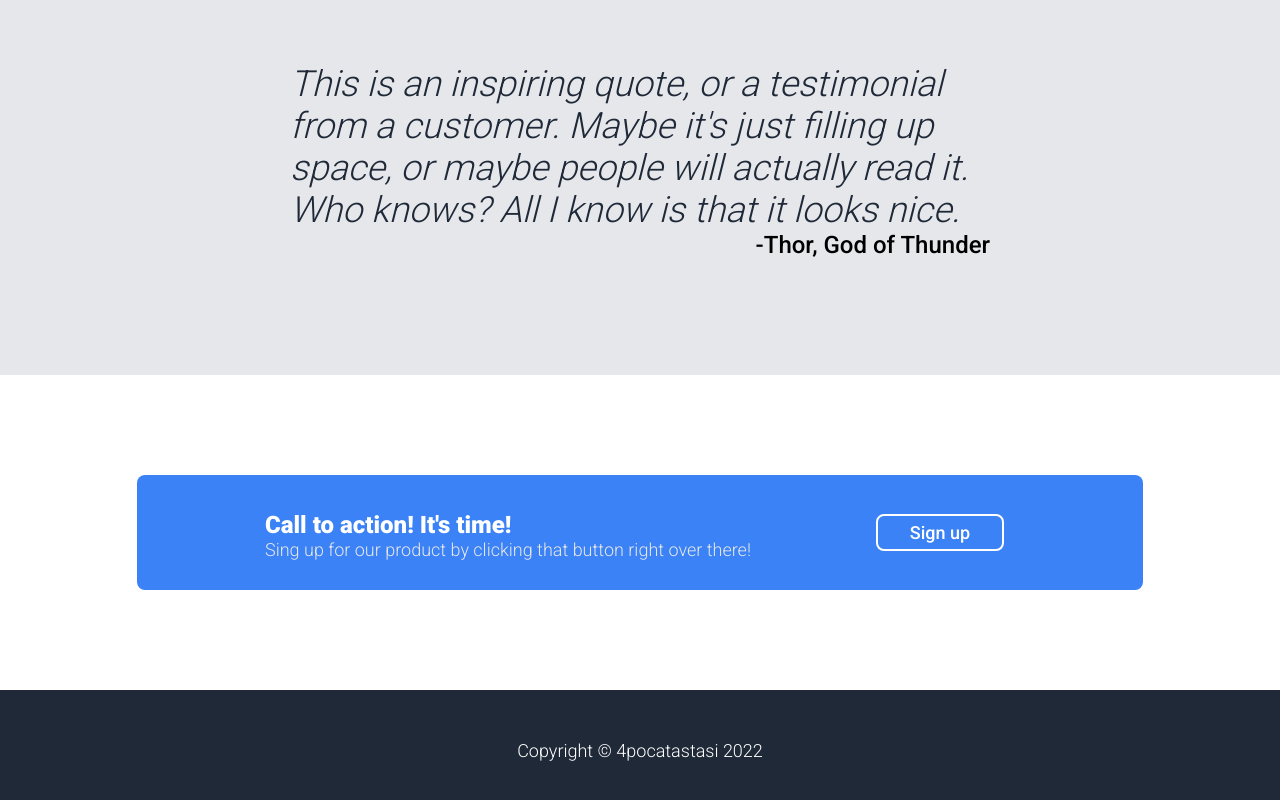
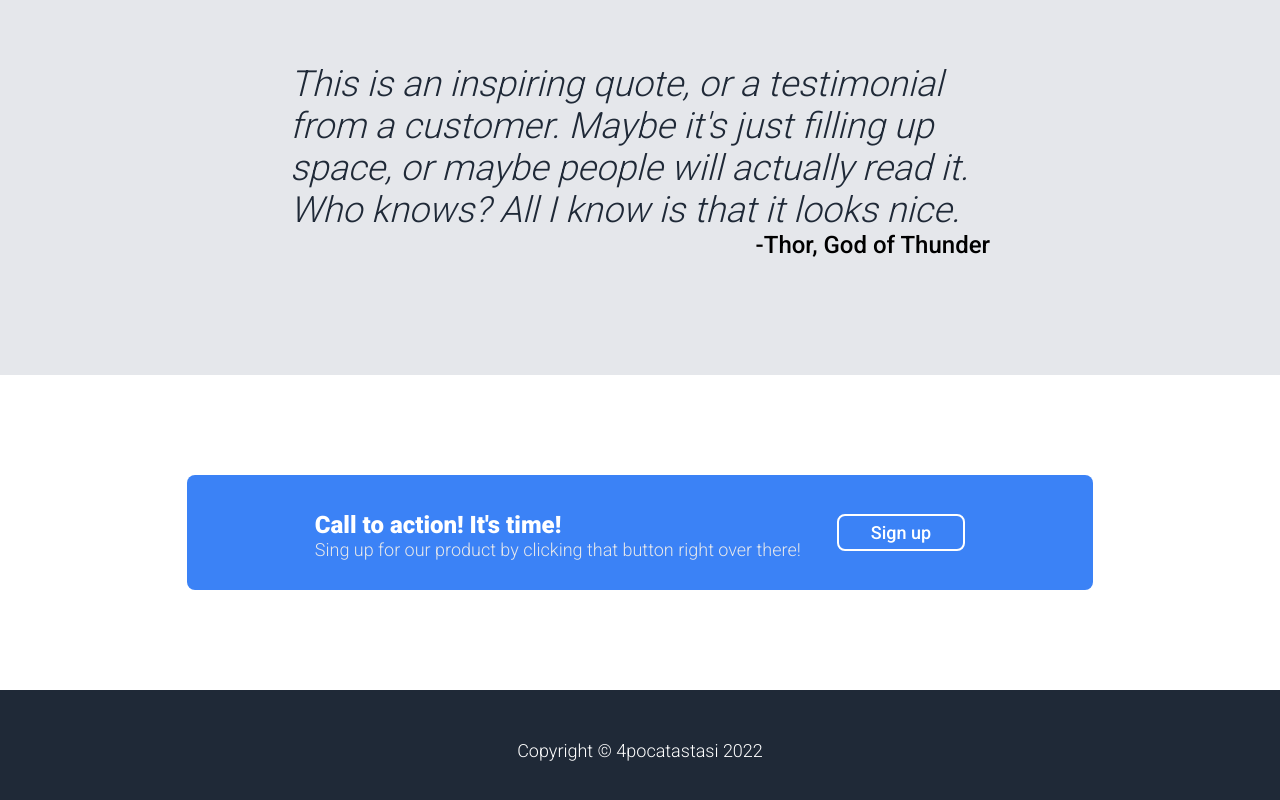
Before and after one commit to 4pocatastasi/landing-page, a plain HTML site: page index.html in a window 1280 px wide. Shown: the part 1072-1872 px from the top of the page. Drawn offline with Linux system fonts and the light colour scheme.

```diff
--- a/style.css
+++ b/style.css
@@ -13,6 +13,9 @@ a {    /* this removes the line under the links */
     text-decoration: none;
   }
 
+.header-container{
+    margin:0 10px;
+}
 .header,.content,.footer,.call-action{
     display: flex;
     flex-direction: column;
@@ -176,7 +179,6 @@ ACTION
     color: white;
     border-radius: 8px;
     display: flex;
-    width: 750px;
     justify-content: center;
     margin: 100px 0;
     padding: 12px 128px;
@@ -190,17 +192,16 @@ h3{
     margin-top:0px;
 }
 .call-action-text{
-    flex:1 1 80%;
 }
 .action-button{
-    flex:1 1 20%;
     display:flex;
     align-items: center;
     justify-content:center;
 }
 .call-action-box{
-    width: 800px;
     display: flex;
+    justify-content: space-around;
+    gap: 36px;
 }
 .call-action-button{
     background-color: #3b82f6;
@@ -209,6 +210,11 @@ h3{
     border:2px solid #fff;
     font-size: 18px;
     padding:6px 32px;
+    flex-shrink: 0;
+}
+.call-action{
+    flex-direction: row;
+    justify-content: center;
 }
 
 .footer-container{
@@ -217,5 +223,4 @@ h3{
     color: white;
     margin:50px 0;
     text-align:center;
-
 }
```
